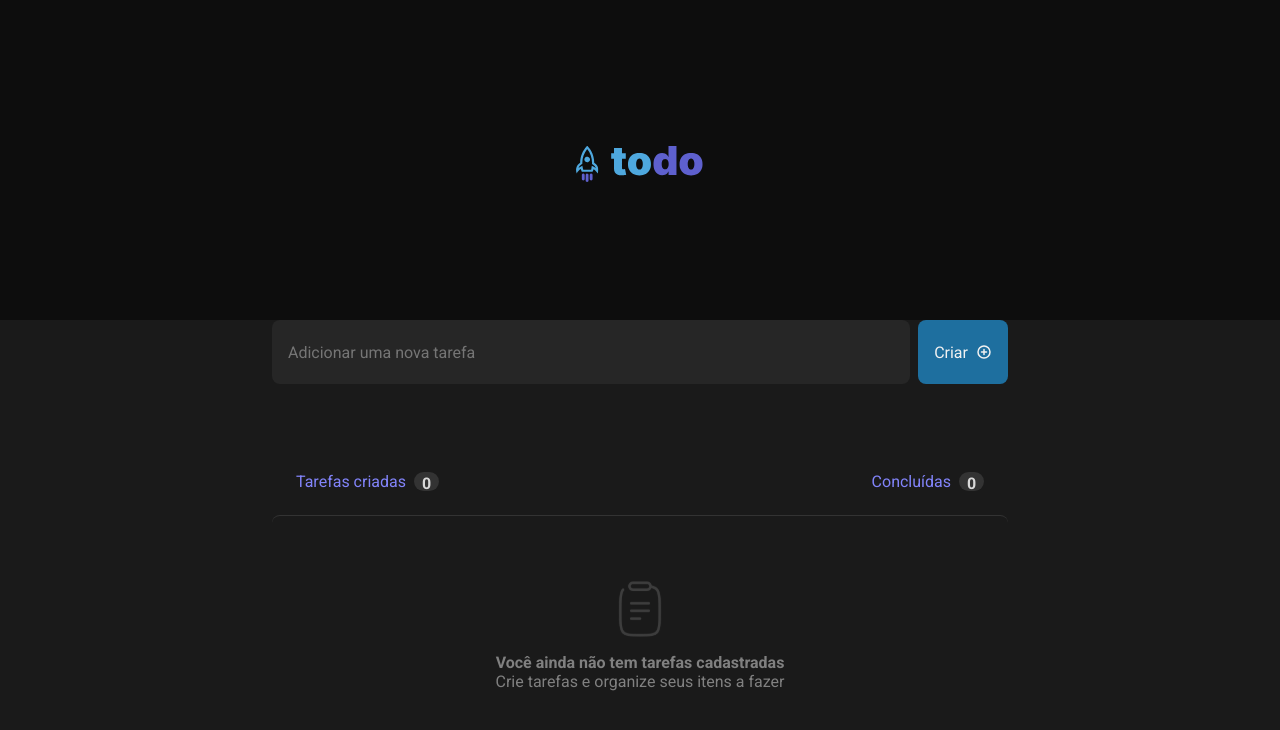
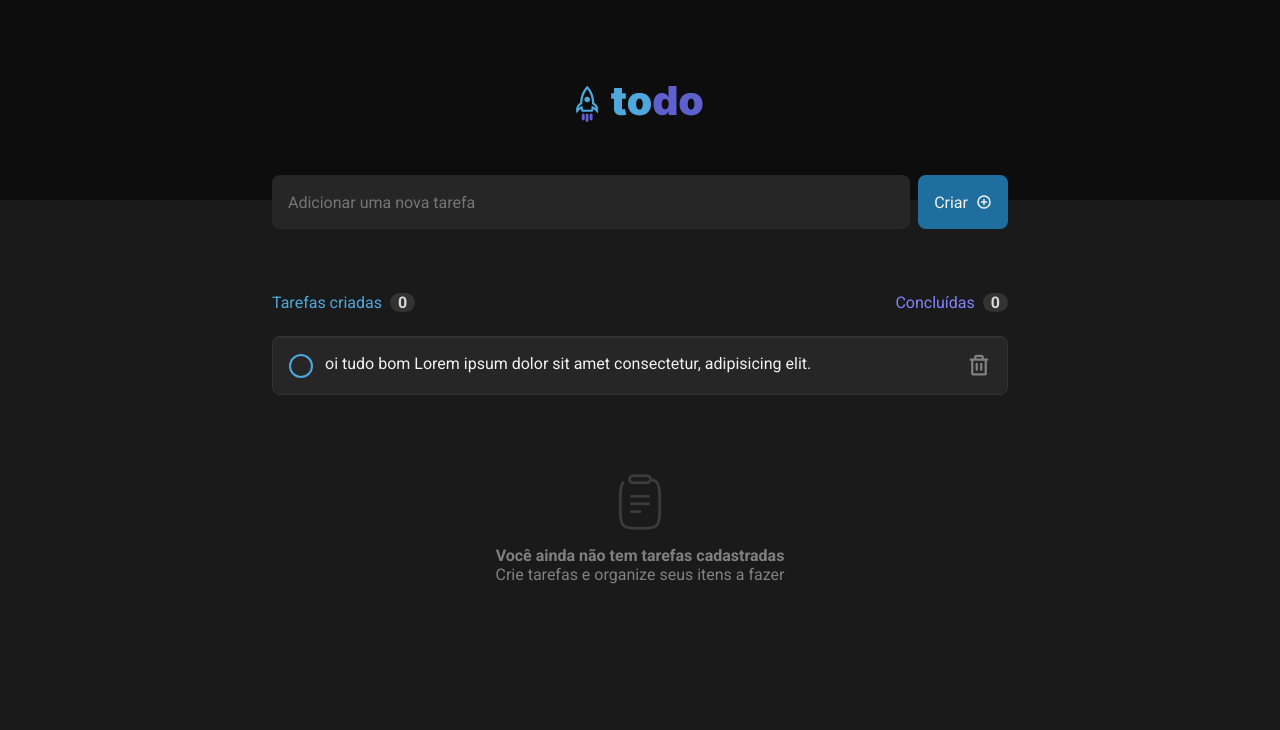
Before and after one commit to Feelpe/react-ts-todo, a React (Vite) app: page / in a window 1280 px wide. Shown: the top 730 px of the page. Built offline with nearby package versions, Linux system fonts and the light colour scheme.

Commit message:
feat: tasks list

```diff
--- a/package.json
+++ b/package.json
@@ -10,6 +10,7 @@
   },
   "dependencies": {
     "@phosphor-icons/react": "^2.0.5",
+    "@radix-ui/react-checkbox": "^1.0.3",
     "react": "^18.2.0",
     "react-dom": "^18.2.0"
   },
--- a/src/App.module.css
+++ b/src/App.module.css
@@ -1,6 +1,12 @@
 .container {
   max-width: 46rem;
   margin: 0 auto;
+  margin-top: -25px;
+
+  display: flex;
+  justify-content: center;
+  align-items: flex-start;
+  flex-direction: column;
 }
 
 @media (max-width: 768px) {
--- /dev/null
+++ b/src/components/Checkbox/Checkbox.module.css
@@ -0,0 +1,23 @@
+.checkbox {
+  height: 1.5rem;
+  width: 1.5rem;
+  border-radius: 50%;
+
+  display: flex;
+  align-items: center;
+  justify-content: center;
+}
+
+.uncheck {
+  /* background: transparent; */
+  border: 2px solid var(--blue) !important;
+}
+
+.checked {
+  background: var(--purpleDark) !important;
+  border: none;
+}
+
+.check {
+  color: var(--gray-100);
+}
--- /dev/null
+++ b/src/components/Checkbox/index.tsx
@@ -0,0 +1,14 @@
+import { Check } from "@phosphor-icons/react";
+import * as Checkbox from "@radix-ui/react-checkbox";
+
+import styles from "./Checkbox.module.css";
+
+export function CheckBox() {
+  return (
+    <Checkbox.Root className={`${styles.checkbox} ${styles.uncheck}`}>
+      <Checkbox.Indicator>
+        <Check size={14} className={styles.check} />
+      </Checkbox.Indicator>
+    </Checkbox.Root>
+  );
+}
--- a/src/components/Form/Form.module.css
+++ b/src/components/Form/Form.module.css
@@ -6,7 +6,7 @@
 
 .form input {
   width: 100%;
-  height: 4rem;
+  height: 54px;
 
   padding: 1rem;
   border-radius: 8px;
@@ -18,7 +18,7 @@
 
 .form button {
   width: 6rem;
-  height: 4rem;
+  height: 54px;
   padding: 1rem;
   gap: 8px;
   border-radius: 8px;
--- a/src/components/Header/Header.module.css
+++ b/src/components/Header/Header.module.css
@@ -1,6 +1,6 @@
 .header {
   width: 100%;
-  height: 20rem;
+  height: 12.5rem;
   background: var(--gray-700);
 
   display: flex;
--- a/src/components/Table/Table.module.css
+++ b/src/components/Table/Table.module.css
@@ -1,33 +1,30 @@
-.table {
+.list {
   width: 100%;
   padding-top: 4rem;
-
-  display: flex;
-  justify-content: center;
-  flex-direction: column;
 }
 
-.table header {
+.list header {
   display: flex;
   justify-content: space-between;
-  padding: 1.5rem;
+  padding-bottom: 1.5rem;
 }
 
-.table header div {
+.list header div {
   display: flex;
   gap: 8px;
 }
 
-.table header p {
+.list > header div {
   color: var(--blue);
 }
 
-.table header p {
+.list header div:nth-of-type(even) {
   color: var(--purple);
 }
 
-.table header strong {
-  width: 25px;
+.list header strong {
+  min-width: 25px;
+  width: auto;
   height: 19px;
   padding: 2px 8px;
   border-radius: 999px;
@@ -36,23 +33,66 @@
   color: var(--gray-200);
 
   display: flex;
+  align-items: center;
   justify-content: center;
 }
 
-.table body {
-  height: 15rem;
+.list body {
   border-radius: 8px;
-
   border-top: 1px solid var(--gray-400);
   color: var(--gray-300);
 
   display: flex;
-  justify-content: center;
+  justify-content: flex-start;
   align-items: center;
   flex-direction: column;
 }
 
-.table body p {
-  margin-top: 16px;
+.list body div {
+  height: 100%;
+  width: 46rem;
+  padding: 16px;
+  gap: 12px;
+  margin-bottom: 12px;
+  border-radius: 8px;
+
+  background: var(--gray-500);
+  color: var(--gray-100);
+  border: 1px solid var(--gray-400);
+
+  display: grid;
+  grid-template-columns: 1fr 100fr 1fr;
+  align-items: flex-start;
+}
+
+.list body button {
+  height: 24px;
+  width: 24px;
+  color: var(--gray-300);
+
+  background-color: transparent;
+  border: none;
+
+  display: flex;
+  align-items: center;
+  justify-content: center;
+}
+
+.list body button:hover {
+  color: var(--danger);
+}
+
+.list footer {
+  height: 15.25rem;
+  color: var(--gray-300);
+
+  display: flex;
+  flex-direction: column;
+  align-items: center;
+  justify-content: center;
+}
+
+.list footer p {
+  margin-top: 1rem;
   font-weight: bold;
 }
--- a/src/components/Table/index.tsx
+++ b/src/components/Table/index.tsx
@@ -1,9 +1,12 @@
+import { Trash } from "@phosphor-icons/react";
+
+import { CheckBox } from "../Checkbox";
 import Clipboard from "../../images/Clipboard.svg";
 import styles from "./Table.module.css";
 
 export function Table() {
   return (
-    <div className={styles.table}>
+    <section className={styles.list}>
       <header>
         <div>
           <p>Tarefas criadas</p>
@@ -15,10 +18,22 @@ export function Table() {
         </div>
       </header>
       <body>
+        <div>
+          <CheckBox />
+          <p>
+            oi tudo bom Lorem ipsum dolor sit amet consectetur, adipisicing
+            elit.
+          </p>
+          <button>
+            <Trash size={24} weight="bold" />
+          </button>
+        </div>
+      </body>
+      <footer>
         <img src={Clipboard} />
         <p>Você ainda não tem tarefas cadastradas</p>
         <span>Crie tarefas e organize seus itens a fazer</span>
-      </body>
-    </div>
+      </footer>
+    </section>
   );
 }
--- a/src/global.css
+++ b/src/global.css
@@ -14,11 +14,6 @@
   --blueDark: #1E6F9F;
 
   --danger: #E25858;
-}
-
-:focus {
-  outline: var(--blue);
-  box-shadow: 0 0 0 2px var(--blueDark);
 }
 
 * {
@@ -38,3 +33,7 @@ body, input, textarea, button {
   font-weight: 400;
   font-size: 1rem;
 }
+
+button {
+  cursor: pointer;
+}
```
Also changed, not shown: 2 other files (tests, documents, lock files or other folders).
